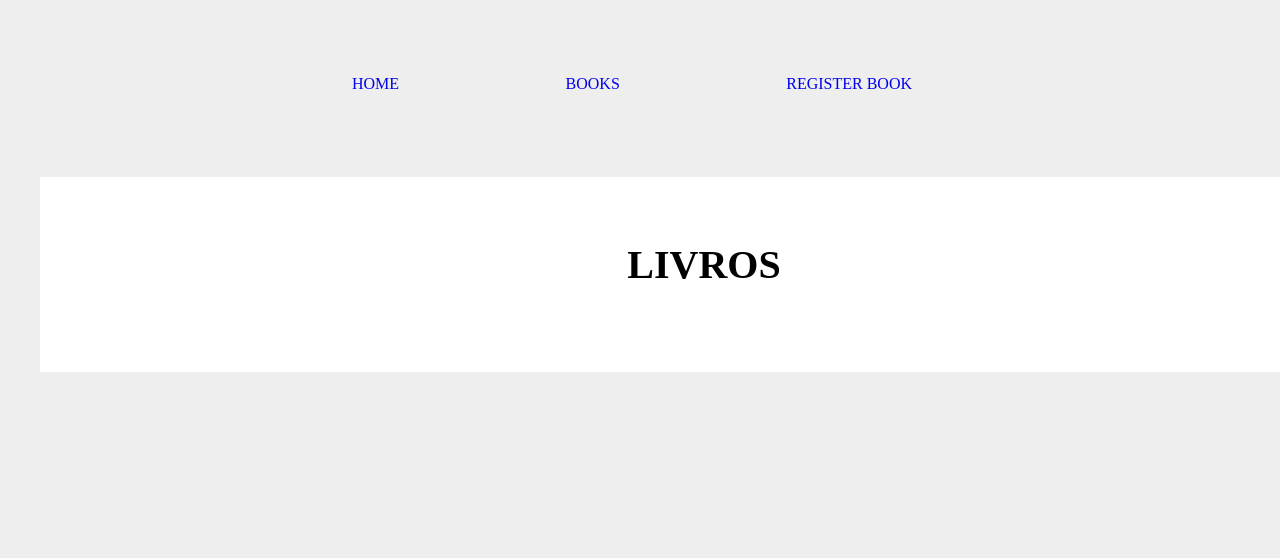
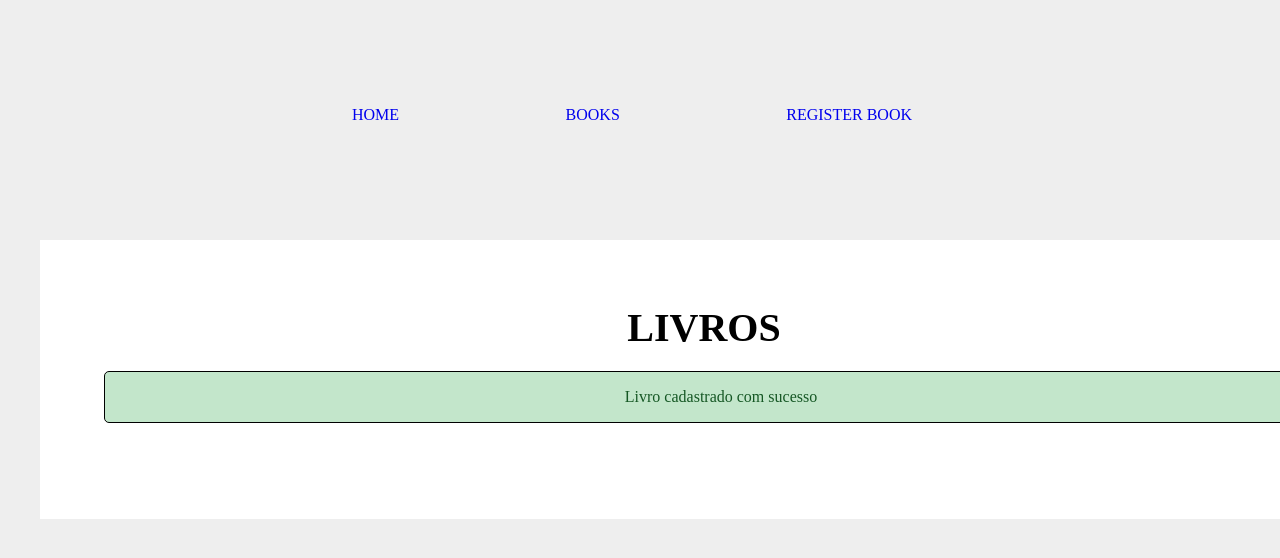
Before and after one commit to YhanMassato/app-web-api-yhan, a React (Create React App) app in the folder projeto-react-api-1/: page /newbook in a window 1280 px wide. Both pictures are taken after typing "Sample", "Sample", "Sample" into the empty fields and a click on the input "cadastrar Livro". Shown: the top 558 px of the page. Built offline with nearby package versions, Linux system fonts and the light colour scheme; no server answers; data requests are answered from the project's data file.

Commit message:
Criação da mensagem após a adição de um livro no banco de dados

```diff
--- a/projeto-react-api-1/db.json
+++ b/projeto-react-api-1/db.json
@@ -1,30 +1,30 @@
 {
   "books": [
     {
-      "id": "0913",
-      "nome_livro": "aaaaaaaaaaaaa",
-      "nome_autor": "sssssssssss",
-      "descricao_livro": "sddasd"
+      "id": "1fcf",
+      "nome_livro": "O céu dos livros",
+      "nome_autor": "Isaac Azimov",
+      "descricao_livro": "O livro é poggers",
+      "category": {
+        "id": "categoria_id",
+        "category": "ficção científica"
+      }
     },
     {
-      "id": "3735",
-      "nome_livro": "aaaaaaaaaaaaa",
-      "nome_autor": "sssssssssss",
-      "descricao_livro": "sddasd",
+      "id": "13d4",
+      "nome_livro": "ads",
+      "nome_autor": "aas",
+      "descricao_livro": "sdad",
       "category": {
         "id": "categoria_id",
         "category": "BACK END"
       }
     },
     {
-      "id": "bc3a",
-      "nome_livro": "asdawd",
-      "nome_autor": "asdas",
-      "descricao_livro": "asda",
-      "category": {
-        "id": "categoria_id",
-        "category": "BACK END"
-      }
+      "id": "acdc",
+      "nome_livro": "aa",
+      "nome_autor": "sss",
+      "descricao_livro": "ddd"
     }
   ],
   "categories": [
--- /dev/null
+++ b/projeto-react-api-1/src/components/Message/message.js
@@ -0,0 +1,38 @@
+import { useState, useEffect } from 'react'
+import styles from "./message.module.css"
+
+export default function Message({type , msg}){
+
+    const [visible, setVisible] = useState(false)
+
+    useEffect(() =>{
+        if(!msg){
+            setVisible = (false);
+            return;
+        }
+
+        setVisible(true)
+
+        const timer = setTimeout(()=> {
+            setVisible(false)
+        }, 3000)
+
+        return() =>{clearTimeout(timer)}
+    },[msg])
+
+
+
+    return(
+
+        <>
+            {
+                visible && (
+                    <div className={`${styles.message} ${styles[type]}`}>
+                        <p>{msg}</p>
+                    </div>
+                )
+
+            }
+        </>
+    )
+}
--- /dev/null
+++ b/projeto-react-api-1/src/components/Message/message.module.css
@@ -0,0 +1,19 @@
+.message{
+    width: 100%;
+    padding: 1em;
+    border: 1px solid black;
+    margin: 0 auto;
+    text-align: center;
+    margin-bottom: 2em;
+    border-radius: 5px;
+}
+
+.sucess{
+    color: #155724;
+    background-color: #c3e6cb;
+}
+
+.error{
+    color: #721124;
+    background-color: #f5c6cb;
+}
--- a/projeto-react-api-1/src/pages/Book.jsx
+++ b/projeto-react-api-1/src/pages/Book.jsx
@@ -1,9 +1,27 @@
+
+import Message from '../components/Message/message'
 import styles from './style-pages/Book.module.css'
+import { useLocation } from 'react-router-dom'
 
 export default function Book(){
+    const location = useLocation();
+    let message  = ''
+
+    console.log(location.state)
+
+    if (location.state){
+        message = location.state
+    }
+
     return(
         <section className={styles.book_container}>
             <h1>LIVROS</h1>
+            {
+                message && <Message
+                    msg={message}
+                    type="sucess"
+                    />
+            }
         </section>
 
     )
--- a/projeto-react-api-1/src/pages/NewBook.jsx
+++ b/projeto-react-api-1/src/pages/NewBook.jsx
@@ -62,7 +62,7 @@ export default function NewBook(){
         .then(
             (data) => {
                 console.log(data)
-                navigate('/book')
+                navigate('/book',{state:"Livro cadastrado com sucesso "})
             })
 
         .catch(
```
Also changed, not shown: projeto-react-api-1/src/components/BookCard/BookCard.module.css (added, +38 -0 lines), projeto-react-api-1/src/components/BookCard/BookCard.js (added).
